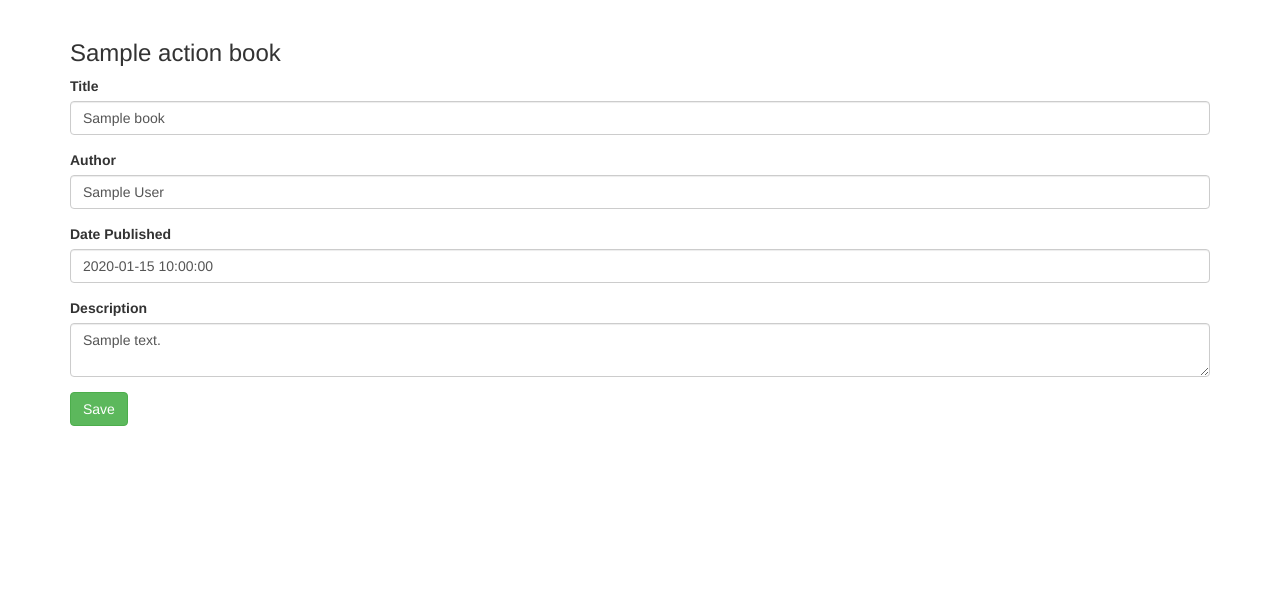
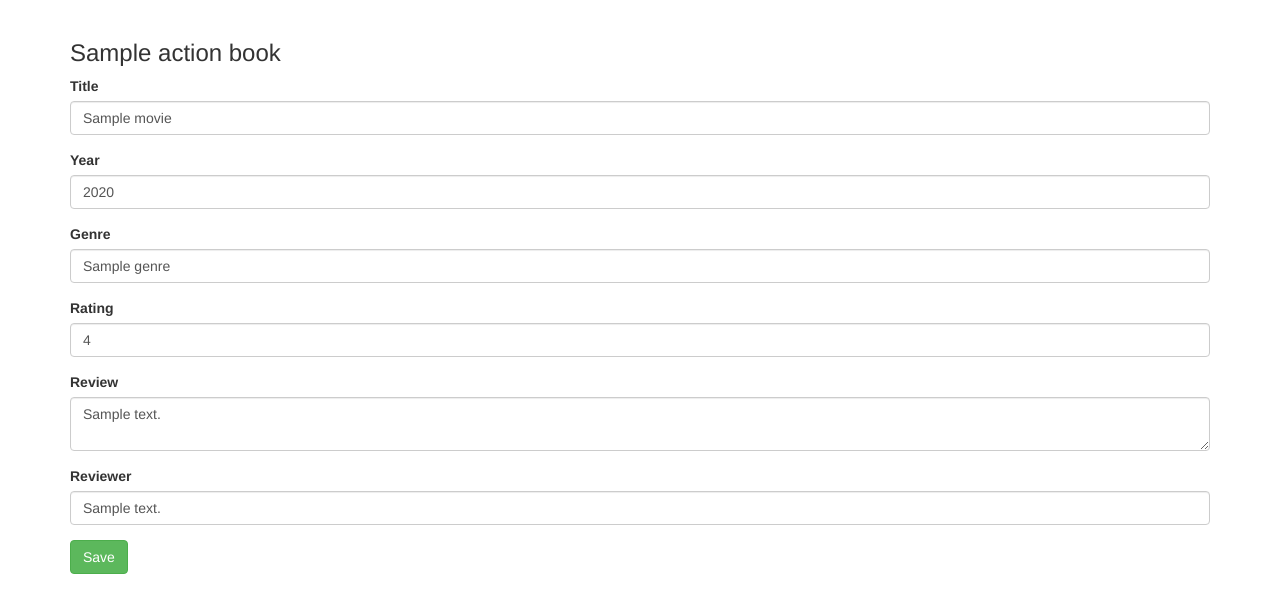
Before and after one commit to KvnEYoung/Internet-and-Cloud, a Flask app: template hw5/moviereviews/templates/form.html in a window 1280 px wide. Shown: the part 52-665 px from the top of the page. Run offline with Flask 2, Linux system fonts and the light colour scheme; the template is opened without the code that fills it: most values are stand-ins (such as "Sample title", 1, 10 or a date in 2020); some libraries are stand-ins or nearby versions.

Commit message:
Modified html pages for new entity values and updated datastore model

```diff
--- a/hw5/moviereviews/templates/form.html
+++ b/hw5/moviereviews/templates/form.html
@@ -23,23 +23,33 @@
 <form method="POST" enctype="multipart/form-data">
 
   <div class="form-group">
-    <label for="title">Title</label>
-    <input type="text" name="title" id="title" value="{{book.title}}" class="form-control"/>
+    <label for="movie">Title</label>
+    <input type="text" name="movie" id="movie" value="{{book.movie}}" class="form-control"/>
   </div>
 
   <div class="form-group">
-    <label for="author">Author</label>
-    <input type="text" name="author" id="author" value="{{book.author}}" class="form-control"/>
+    <label for="year">Year</label>
+    <input type="number" name="year" id="year" value="{{book.year}}" class="form-control"/>
   </div>
 
   <div class="form-group">
-    <label for="publishedDate">Date Published</label>
-    <input type="text" name="publishedDate" id="publishedDate" value="{{book.publishedDate}}" class="form-control"/>
+    <label for="genre">Genre</label>
+    <input type="text" name="genre" id="genre" value="{{book.genre}}" class="form-control"/>
   </div>
 
   <div class="form-group">
-    <label for="description">Description</label>
-    <textarea name="description" id="description" class="form-control">{{book.description}}</textarea>
+    <label for="rating">Rating</label>
+    <input type ="number" name="rating" id="rating" value="{{book.rating}}" class="form-control"/>
+  </div>
+
+  <div class="form-group">
+    <label for="review">Review</label>
+    <textarea name="review" id="review" class="form-control">{{book.review}}</textarea>
+  </div>
+
+  <div class="form-group">
+    <label for="reviewer">Reviewer</label>
+    <input type ="text" name="reviewer" id="reviewer" value="{{book.reviewer}}" class="form-control"/>
   </div>
 
   <button type="submit" class="btn btn-success">Save</button>
--- a/hw5/moviereviews/templates/list.html
+++ b/hw5/moviereviews/templates/list.html
@@ -31,8 +31,8 @@
       <img src="https://storage.googleapis.com/cloud-training/CP100/Bookshelf/bookplaceholder.jpg">
     </div>
     <div class="media-body">
-      <h4>{{book.title}}</h4>
-      <p>{{book.author}}</p>
+      <h4>{{book.movie}}</h4>
+      <p>{{book.year}}</p>
     </div>
   </a>
 </div>
```
Also changed, not shown: hw5/moviereviews/model_datastore.py (+24 -18 lines), hw5/moviereviews/templates/view.html (+5 -5 lines).
